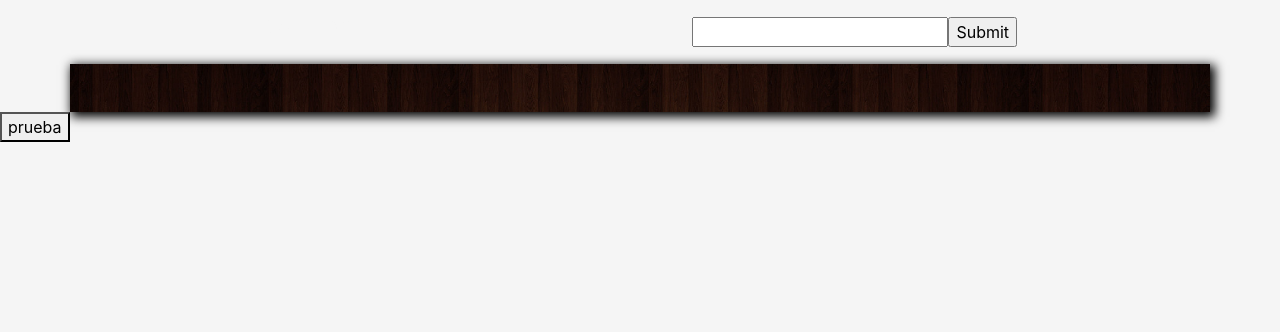
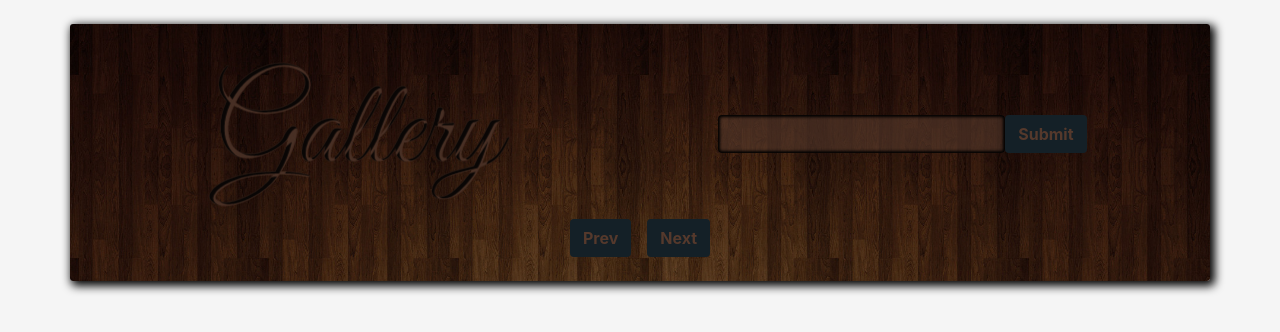
Before and after one commit to EngelBRod/GALLERY, a React (Create React App) app: page / in a window 1280 px wide. Shown: the top 332 px of the page. Built offline with nearby package versions, Linux system fonts and the light colour scheme; grey boxes are pictures that could not be loaded.

Commit message:
Adding style

```diff
--- a/public/index.html
+++ b/public/index.html
@@ -3,6 +3,7 @@
   <head>
     <meta charset="utf-8" />
     <link rel="icon" href="%PUBLIC_URL%/favicon.ico" />
+    <link href="https://fonts.googleapis.com/css?family=Great+Vibes&display=swap" rel="stylesheet">
     <meta name="viewport" content="width=device-width, initial-scale=1" />
     <meta name="theme-color" content="#000000" />
     <meta
--- a/src/App.js
+++ b/src/App.js
@@ -3,6 +3,7 @@ import Fragment from 'react';
 import Search from './components/search';
 import ImageList from './components/imagesList'
 import Header from './components/header'
+import logo from './img/Logo.png'
 
 function App() {
 
@@ -12,8 +13,8 @@ function App() {
   const [totalPages,saveTotalPages]=useState(0)
 
   const nextPage= ()=>{
-
-    if(currentPage<=totalPages){
+    console.log("total"+totalPages)
+    if(currentPage<totalPages){
       let pagew =  currentPage
       pagew++
       saveCurrentPage(pagew)
@@ -21,16 +22,28 @@ function App() {
     }
 
 
+
+  }
+
+  const previousPage= ()=>{
+
+    if(currentPage>1){
+      let pagew =  currentPage
+      pagew--
+      saveCurrentPage(pagew)
+
+    }
+
   }
 
   const searchApi =  async ()=>{
     const key=process.env.REACT_APP_PIXABAY_KEY;
-    const amountPages=30;
+    const amountPages=28;
     const url=`https://pixabay.com/api/?key=${key}&q=${imageSearch}&per_page=${amountPages}&image_type=photo&page=${currentPage}`;
     const results= await fetch(url);
     const response= await results.json()
-    const pages= Math.round(response.total/amountPages)
-
+    const pages= Math.round(response.totalHits/amountPages)
+    console.log(pages)
     saveImages(response.hits)
     saveTotalPages(pages)
 
@@ -57,13 +70,13 @@ function App() {
 
     <div className="App ">
 
+    <div id="imageFrame"  className="container py-4 mx-auto my-4">
           <header>
-            <div className="container">
 
                     <div className="row m-0">
                         <div className="col-12  p-0 ">
                             <nav className="navbar d-flex justify-content-around">
-                        <h1 className="navbar-brand">GALLERY</h1>
+                            <img src={logo}></img>
                             <Search
                               saveImageSearch={saveImageSearch}
                             />
@@ -72,27 +85,36 @@ function App() {
                         </div>
 
                     </div>
+
+
+            </header>
+            <ImageList
+               images={images}
+             />
+
+          <section>
+            <div className="row">
+              <div className="col-12 d-flex justify-content-center">
+              <button onClick={previousPage} className="btn button mx-2" >Prev</button>
+                <button onClick={nextPage} className="btn button mx-2" >Next</button>
+
               </div>
 
-        </header>
+            </div>
+          </section>
 
-
-
-        <div className="row">
-          <div className="col-12 d-flex justify-content-center">
-
-
-          </div>
 
       </div>
 
 
 
-             <ImageList
-               images={images}
-             />
 
-          <button onClick={nextPage} >prueba</button>
+
+
+
+
+
+
 
 
 
--- a/src/components/imagesList.js
+++ b/src/components/imagesList.js
@@ -7,7 +7,7 @@ function ImagesList({images}){
     const [imageHD,saveImageHD]=useState('')
 
     return (
-        <div id="imageFrame" className="container p-4">
+
             <div  className="row m-0 ">
                 <div className="col-12">
                     <div id="imageBoard"  className="row">
@@ -30,7 +30,7 @@ function ImagesList({images}){
 
 
             </div>
-        </div>
+
 
 
      );
--- a/src/components/search.js
+++ b/src/components/search.js
@@ -23,17 +23,22 @@ function Search({saveImageSearch}){
 
     return(
 
-        <form onSubmit={processForm}>
+        <form  onSubmit={processForm} className="d-flex justify-content-center ">
 
               <input
 
+              id="search"
               name='search'
               onChange={e => saveSearch(e.target.value)}
-              type="text"/>
+              type="text"
+              className="form-control"
+              />
 
               <input
 
-               type="submit"/>
+               type="submit"
+               className="btn button"
+               />
 
                {(error) ?  <Error/>
                : null }
--- a/src/css/custom.css
+++ b/src/css/custom.css
@@ -1,3 +1,4 @@
+/*base color:#271A14*/
 body{
    background-color: #f5f5f5;
  /*  background-image: url("../img/wood.jpg");
@@ -7,7 +8,15 @@ body{
 header{
 
   /*  background-color: #af6750;*/
-    color: #f5f5f5;;
+    color: #5a3c2ef5;
+}
+#brand{
+    font-family: 'Great Vibes', cursive;
+    font-weight:bolder;
+    font-size: 90px;
+    color:rgba(85,57,44,0.3)
+    ;
+    text-shadow: 0px 0px 15px #1E140F;
 }
 #imageBoard{
     background-image: url("../img/cork.jpg");
@@ -19,6 +28,7 @@ header{
     background-image: url("../img/wood.jpg");
     background-size: cover;
     box-shadow:  3px 3px 10px 2px #000;
+    border-radius: 3px;
 
 }
 .image-blur{
@@ -49,3 +59,15 @@ header{
     cursor: pointer;
     color:blue;
 }
+.button{
+    background-color: #142027;
+    color:#55392C;
+    font-weight: bold;
+}
+#search{
+    background-color: rgba(85,57,44,0.6) ;
+    border: none;
+    box-shadow: inset 0px 0px 3px 2px  #000 ;
+    color:#fff;
+    font-weight: bolder;
+}
```
Also changed, not shown: src/img/Logo.png (added). Lines whose indentation alone changed are shown as unchanged.
